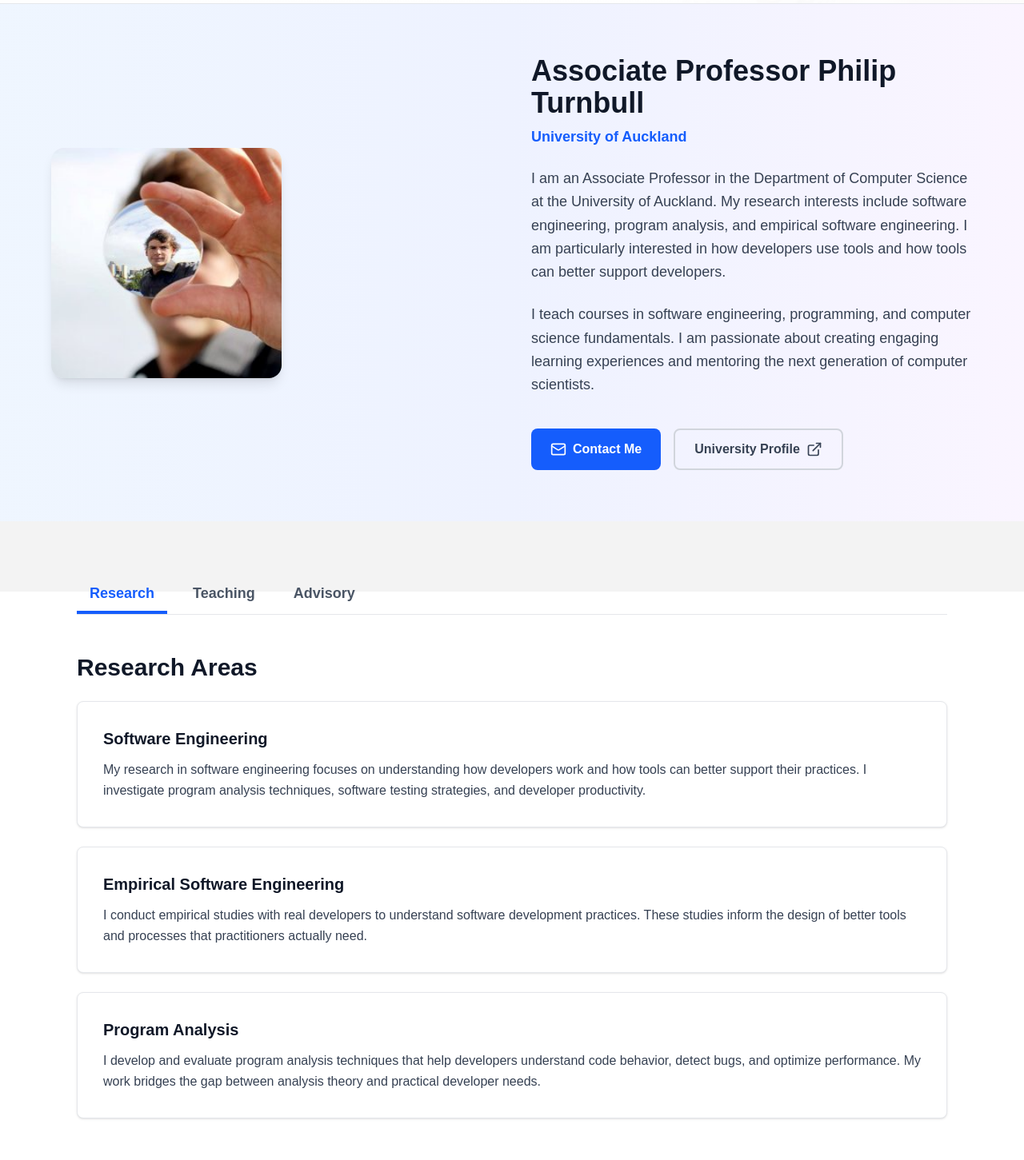
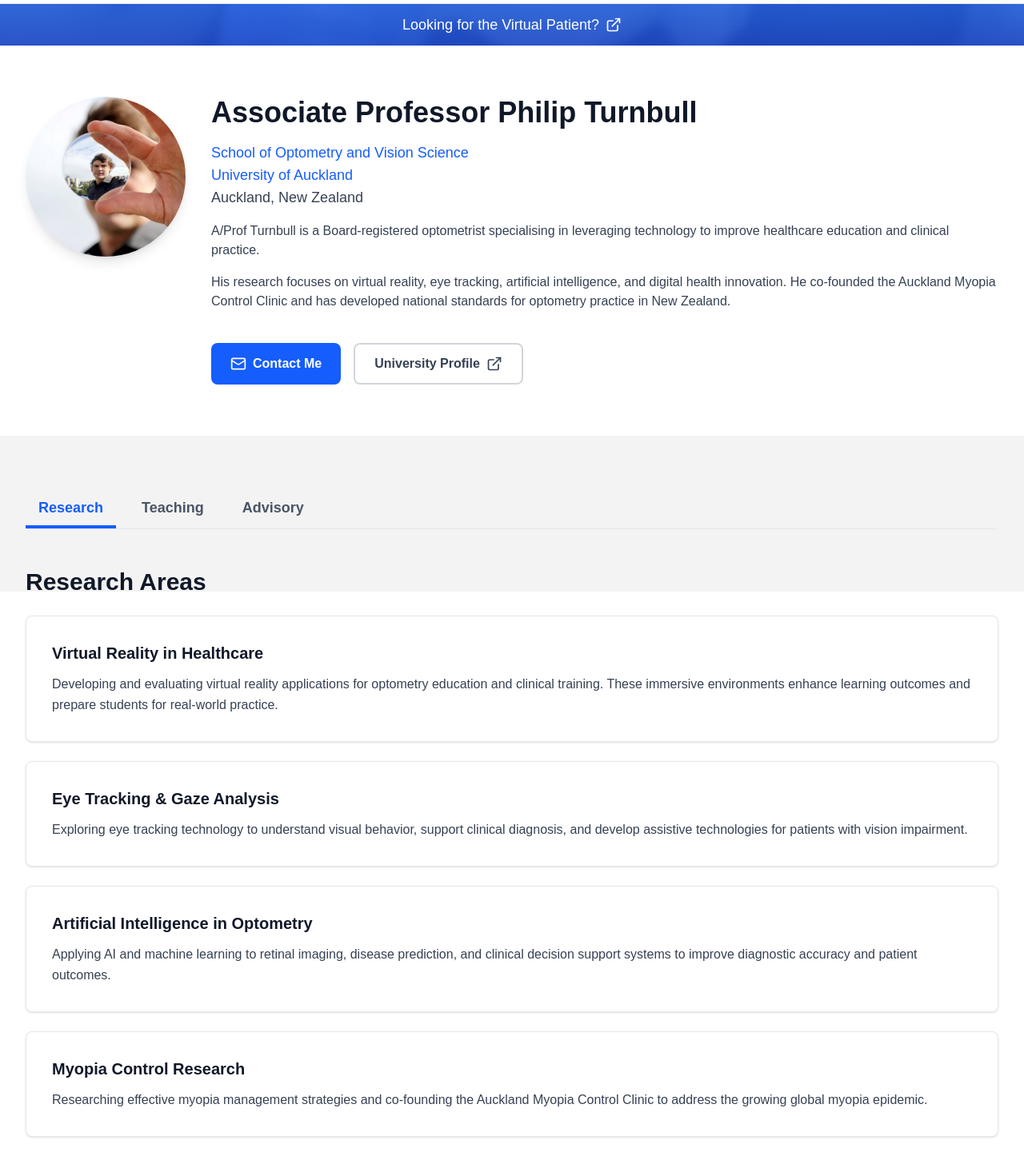
Before and after one commit to fillupt/Work-Website, a Next.js app: page /work in a window 1280 px wide. Shown: the part 60-1511 px from the top of the page at 80% size. Built offline with nearby package versions, Linux system fonts and the light colour scheme.

Commit message:
Update work page with correct optometry information and make it the primary landing page

```diff
--- a/app/components/Header.tsx
+++ b/app/components/Header.tsx
@@ -12,7 +12,6 @@ export default function Header() {
   const { theme, setTheme, isDark } = useTheme();
 
   const navItems = [
-    { href: '/', label: 'Home' },
     { href: '/work', label: 'Work' },
     { href: '/publications', label: 'Publications' },
   ];
--- a/app/work/page.tsx
+++ b/app/work/page.tsx
@@ -1,8 +1,9 @@
 'use client';
 
+import Link from 'next/link';
+import Image from 'next/image';
 import { useState } from 'react';
-import Image from 'next/image';
-import { Mail, ExternalLink } from 'lucide-react';
+import { Mail, ExternalLink, BookOpen, GraduationCap, Users } from 'lucide-react';
 
 const WorkPage = () => {
   const [activeTab, setActiveTab] = useState<'research' | 'teaching' | 'advisory'>('research');
@@ -41,40 +42,67 @@ const WorkPage = () => {
     <div className="relative min-h-screen">
       <TextureBackground />
 
+      {/* Hero Section with Virtual Patient Banner */}
+      <section
+        className="bg-blue-600 dark:bg-blue-700 text-white py-3 relative bg-cover bg-center"
+        style={{ backgroundImage: "linear-gradient(rgba(37, 99, 235, 0.85), rgba(29, 78, 216, 0.85)), url('/images/banner1.jpg')" }}
+      >
+        <div className="max-w-7xl mx-auto px-4 sm:px-6 lg:px-8">
+          <Link href="https://virtualpatient.co.nz" target="_blank" rel="noopener noreferrer" className="flex items-center justify-center gap-2 hover:opacity-90 transition-opacity">
+            <span className="text-lg">Looking for the Virtual Patient?</span>
+            <ExternalLink className="w-5 h-5" />
+          </Link>
+        </div>
+      </section>
+
       {/* About Me Section */}
-      <section className="relative w-full bg-gradient-to-r from-blue-50 via-indigo-50 to-purple-50 dark:from-blue-900/20 dark:via-indigo-900/20 dark:to-purple-900/20 py-16 px-4 sm:px-6 lg:px-8">
-        <div className="max-w-6xl mx-auto">
-          <div className="grid grid-cols-1 md:grid-cols-2 gap-12 items-center">
+      <section className="relative z-10 bg-white dark:bg-gray-900 py-16 px-4 sm:px-6 lg:px-8">
+        <div className="max-w-7xl mx-auto">
+          <div className="flex flex-col md:flex-row gap-8 items-start">
             {/* Profile Image */}
-            <div className="flex justify-center md:justify-start">
-              <div className="relative w-72 h-72 rounded-2xl overflow-hidden shadow-lg">
+            <div className="flex-shrink-0">
               <Image
                 src="/images/profile-photo.jpg"
-                  alt="Philip Turnbull"
-                  fill
-                  className="object-cover"
+                alt="Associate Professor Philip Turnbull"
+                width={200}
+                height={200}
+                className="rounded-full shadow-lg"
                 priority
               />
             </div>
-            </div>
 
             {/* Bio */}
-            <div className="space-y-6">
-              <div>
-                <h1 className="text-4xl font-bold text-gray-900 dark:text-white mb-2">
+            <div className="flex-1">
+              <h1 className="text-4xl font-bold text-gray-900 dark:text-white mb-4">
                 Associate Professor Philip Turnbull
               </h1>
-                <p className="text-lg text-blue-600 dark:text-blue-400 font-semibold">
+              <p className="text-lg text-gray-700 dark:text-gray-300 mb-4">
+                <a
+                  href="https://www.auckland.ac.nz/en/science/about-the-faculty/school-of-optometry-and-vision-science.html"
+                  target="_blank"
+                  rel="noopener noreferrer"
+                  className="text-blue-600 dark:text-blue-400 hover:text-blue-800 dark:hover:text-blue-300 hover:underline"
+                >
+                  School of Optometry and Vision Science
+                </a>
+                <br/>
+                <a
+                  href="https://www.auckland.ac.nz/"
+                  target="_blank"
+                  rel="noopener noreferrer"
+                  className="text-blue-600 dark:text-blue-400 hover:text-blue-800 dark:hover:text-blue-300 hover:underline"
+                >
                   University of Auckland
+                </a><br /> Auckland, New Zealand
               </p>
-              </div>
-
-              <p className="text-gray-700 dark:text-gray-300 text-lg leading-relaxed">
-                I am an Associate Professor in the Department of Computer Science at the University of Auckland. My research interests include software engineering, program analysis, and empirical software engineering. I am particularly interested in how developers use tools and how tools can better support developers.
+              <p className="text-gray-700 dark:text-gray-300 mb-4">
+                A/Prof Turnbull is a Board-registered optometrist specialising in
+                leveraging technology to improve healthcare education and clinical practice.
               </p>
-
-              <p className="text-gray-700 dark:text-gray-300 text-lg leading-relaxed">
-                I teach courses in software engineering, programming, and computer science fundamentals. I am passionate about creating engaging learning experiences and mentoring the next generation of computer scientists.
+              <p className="text-gray-700 dark:text-gray-300 mb-6">
+                His research focuses on virtual reality, eye tracking, artificial intelligence,
+                and digital health innovation. He co-founded the Auckland Myopia Control Clinic
+                and has developed national standards for optometry practice in New Zealand.
               </p>
 
               <div className="flex gap-4 pt-4">
@@ -101,7 +129,7 @@ const WorkPage = () => {
       </section>
 
       {/* Tabs Section */}
-      <section className="relative z-10 max-w-6xl mx-auto px-4 sm:px-6 lg:px-8 py-16">
+      <section className="relative z-10 max-w-7xl mx-auto px-4 sm:px-6 lg:px-8 py-16">
         {/* Tab Navigation */}
         <div className="flex gap-4 mb-12 border-b border-gray-200 dark:border-gray-800">
           {tabs.map((tab) => (
@@ -134,28 +162,37 @@ const WorkPage = () => {
                 <div className="space-y-6">
                   <div className="bg-white dark:bg-gray-800 rounded-lg p-8 shadow-sm border border-gray-200 dark:border-gray-700">
                     <h3 className="text-xl font-semibold text-gray-900 dark:text-white mb-3">
-                      Software Engineering
+                      Virtual Reality in Healthcare
                     </h3>
                     <p className="text-gray-700 dark:text-gray-300 leading-relaxed">
-                      My research in software engineering focuses on understanding how developers work and how tools can better support their practices. I investigate program analysis techniques, software testing strategies, and developer productivity.
+                      Developing and evaluating virtual reality applications for optometry education and clinical training. These immersive environments enhance learning outcomes and prepare students for real-world practice.
                     </p>
                   </div>
 
                   <div className="bg-white dark:bg-gray-800 rounded-lg p-8 shadow-sm border border-gray-200 dark:border-gray-700">
                     <h3 className="text-xl font-semibold text-gray-900 dark:text-white mb-3">
-                      Empirical Software Engineering
+                      Eye Tracking & Gaze Analysis
                     </h3>
                     <p className="text-gray-700 dark:text-gray-300 leading-relaxed">
-                      I conduct empirical studies with real developers to understand software development practices. These studies inform the design of better tools and processes that practitioners actually need.
+                      Exploring eye tracking technology to understand visual behavior, support clinical diagnosis, and develop assistive technologies for patients with vision impairment.
                     </p>
                   </div>
 
                   <div className="bg-white dark:bg-gray-800 rounded-lg p-8 shadow-sm border border-gray-200 dark:border-gray-700">
                     <h3 className="text-xl font-semibold text-gray-900 dark:text-white mb-3">
-                      Program Analysis
+                      Artificial Intelligence in Optometry
                     </h3>
                     <p className="text-gray-700 dark:text-gray-300 leading-relaxed">
-                      I develop and evaluate program analysis techniques that help developers understand code behavior, detect bugs, and optimize performance. My work bridges the gap between analysis theory and practical developer needs.
+                      Applying AI and machine learning to retinal imaging, disease prediction, and clinical decision support systems to improve diagnostic accuracy and patient outcomes.
+                    </p>
+                  </div>
+
+                  <div className="bg-white dark:bg-gray-800 rounded-lg p-8 shadow-sm border border-gray-200 dark:border-gray-700">
+                    <h3 className="text-xl font-semibold text-gray-900 dark:text-white mb-3">
+                      Myopia Control Research
+                    </h3>
+                    <p className="text-gray-700 dark:text-gray-300 leading-relaxed">
+                      Researching effective myopia management strategies and co-founding the Auckland Myopia Control Clinic to address the growing global myopia epidemic.
                     </p>
                   </div>
                 </div>
@@ -167,17 +204,15 @@ const WorkPage = () => {
                 </h2>
                 <div className="bg-blue-50 dark:bg-blue-900/20 rounded-lg p-8 border border-blue-200 dark:border-blue-800">
                   <p className="text-gray-700 dark:text-gray-300 mb-4">
-                    For a complete list of my publications, please visit my profile on the University website or contact me directly.
+                    For a complete list of my publications, please visit the Publications page.
                   </p>
-                  <a
-                    href="https://www.auckland.ac.nz"
-                    target="_blank"
-                    rel="noopener noreferrer"
+                  <Link
+                    href="/publications"
                     className="inline-flex items-center gap-2 text-blue-600 dark:text-blue-400 hover:text-blue-700 dark:hover:text-blue-300 font-semibold"
                   >
                     View Full Publication List
                     <ExternalLink size={18} />
-                  </a>
+                  </Link>
                 </div>
               </div>
             </div>
@@ -188,42 +223,51 @@ const WorkPage = () => {
             <div className="space-y-12 animate-fadeIn">
               <div>
                 <h2 className="text-3xl font-bold text-gray-900 dark:text-white mb-6">
-                  Teaching
+                  Teaching & Education
                 </h2>
                 <p className="text-gray-700 dark:text-gray-300 text-lg mb-8">
-                  I am passionate about teaching and mentoring students in computer science. My courses emphasize both theoretical foundations and practical skills.
+                  I am passionate about educating the next generation of optometrists and healthcare professionals. My teaching emphasizes both theoretical knowledge and practical clinical skills, with a focus on technology-enhanced learning.
                 </p>
               </div>
 
               <div>
                 <h3 className="text-2xl font-semibold text-gray-900 dark:text-white mb-6">
-                  Current Courses
+                  Teaching Areas
                 </h3>
                 <div className="space-y-4">
                   <div className="bg-white dark:bg-gray-800 rounded-lg p-6 shadow-sm border border-gray-200 dark:border-gray-700 hover:shadow-md transition-shadow">
                     <h4 className="text-lg font-semibold text-gray-900 dark:text-white mb-2">
-                      Software Engineering
+                      Undergraduate Optometry
                     </h4>
                     <p className="text-gray-600 dark:text-gray-400">
-                      Advanced course covering software design, testing, and project management practices used in professional software development.
+                      Teaching core optometry courses covering clinical examination techniques, pathology, and patient management to undergraduate students.
                     </p>
                   </div>
 
                   <div className="bg-white dark:bg-gray-800 rounded-lg p-6 shadow-sm border border-gray-200 dark:border-gray-700 hover:shadow-md transition-shadow">
                     <h4 className="text-lg font-semibold text-gray-900 dark:text-white mb-2">
-                      Programming Fundamentals
+                      Postgraduate Programs
                     </h4>
                     <p className="text-gray-600 dark:text-gray-400">
-                      Introduction to computer programming for first-year students, focusing on problem-solving and coding practices.
+                      Supervising advanced clinical training and research programs for students pursuing specializations in optometry.
                     </p>
                   </div>
 
                   <div className="bg-white dark:bg-gray-800 rounded-lg p-6 shadow-sm border border-gray-200 dark:border-gray-700 hover:shadow-md transition-shadow">
                     <h4 className="text-lg font-semibold text-gray-900 dark:text-white mb-2">
-                      Data Structures and Algorithms
+                      Clinical Decision-Making
                     </h4>
                     <p className="text-gray-600 dark:text-gray-400">
-                      Core course on fundamental data structures and algorithmic thinking essential for computer science.
+                      Developing courses and simulations to enhance students' clinical decision-making and diagnostic reasoning skills.
+                    </p>
+                  </div>
+
+                  <div className="bg-white dark:bg-gray-800 rounded-lg p-6 shadow-sm border border-gray-200 dark:border-gray-700 hover:shadow-md transition-shadow">
+                    <h4 className="text-lg font-semibold text-gray-900 dark:text-white mb-2">
+                      Virtual Patient Platform
+                    </h4>
+                    <p className="text-gray-600 dark:text-gray-400">
+                      Developing and teaching with the Virtual Patient platform to provide immersive, interactive learning experiences for optometry students.
                     </p>
                   </div>
                 </div>
@@ -234,7 +278,7 @@ const WorkPage = () => {
                   Student Supervision
                 </h3>
                 <p className="text-gray-700 dark:text-gray-300">
-                  I actively supervise Honours and Masters students on research projects related to software engineering and program analysis. If you're interested in working with me, please get in touch!
+                  I actively supervise Honours and Masters students on research projects. If you're interested in working with me on topics related to technology in optometry, healthcare education, or myopia management, please get in touch!
                 </p>
               </div>
             </div>
@@ -245,51 +289,51 @@ const WorkPage = () => {
             <div className="space-y-12 animate-fadeIn">
               <div>
                 <h2 className="text-3xl font-bold text-gray-900 dark:text-white mb-6">
-                  Consulting & Advisory
+                  Advisory & Professional Service
                 </h2>
                 <p className="text-gray-700 dark:text-gray-300 text-lg">
-                  Beyond my academic work, I provide consulting and advisory services to help organizations improve their software development practices and processes.
+                  Beyond my academic role, I provide advisory services to professional organizations, regulatory bodies, and healthcare providers to advance optometry practice and education standards.
                 </p>
               </div>
 
               <div>
                 <h3 className="text-2xl font-semibold text-gray-900 dark:text-white mb-6">
-                  Services
+                  Advisory Roles
                 </h3>
                 <div className="grid grid-cols-1 md:grid-cols-2 gap-6">
                   <div className="bg-white dark:bg-gray-800 rounded-lg p-6 shadow-sm border border-gray-200 dark:border-gray-700">
                     <h4 className="text-lg font-semibold text-gray-900 dark:text-white mb-3">
-                      Process Improvement
+                      ODOB Advisor & Researcher
                     </h4>
                     <p className="text-gray-600 dark:text-gray-400">
-                      Help teams optimize their software development processes, from requirements through deployment and maintenance.
+                      Advising the Optometrists and Dispensing Opticians Board on standards, education requirements, and professional development.
                     </p>
                   </div>
 
                   <div className="bg-white dark:bg-gray-800 rounded-lg p-6 shadow-sm border border-gray-200 dark:border-gray-700">
                     <h4 className="text-lg font-semibold text-gray-900 dark:text-white mb-3">
-                      Tool Evaluation & Selection
+                      CAA Vision Standards
                     </h4>
                     <p className="text-gray-600 dark:text-gray-400">
-                      Evaluate and recommend software tools that fit your team's specific needs and workflow.
+                      Contributing to Civil Aviation Authority standards for vision requirements and assessments in aviation safety.
                     </p>
                   </div>
 
                   <div className="bg-white dark:bg-gray-800 rounded-lg p-6 shadow-sm border border-gray-200 dark:border-gray-700">
                     <h4 className="text-lg font-semibold text-gray-900 dark:text-white mb-3">
-                      Team Training & Workshops
+                      Expert Witness Services
                     </h4>
                     <p className="text-gray-600 dark:text-gray-400">
-                      Conduct training sessions and workshops on software engineering best practices for your development team.
+                      Providing expert opinion on optometry-related matters in legal cases and professional disputes.
                     </p>
                   </div>
 
                   <div className="bg-white dark:bg-gray-800 rounded-lg p-6 shadow-sm border border-gray-200 dark:border-gray-700">
                     <h4 className="text-lg font-semibold text-gray-900 dark:text-white mb-3">
-                      Research Collaboration
+                      Policy Development
                     </h4>
                     <p className="text-gray-600 dark:text-gray-400">
-                      Collaborate on research projects that combine academic rigor with practical industry insights.
+                      Helping develop policy and best practice guidelines for optometry education and clinical practice in New Zealand and internationally.
                     </p>
                   </div>
                 </div>
@@ -297,7 +341,7 @@ const WorkPage = () => {
 
               <div className="bg-gradient-to-r from-blue-50 to-indigo-50 dark:from-blue-900/20 dark:to-indigo-900/20 rounded-lg p-8 border border-blue-200 dark:border-blue-800">
                 <h3 className="text-xl font-semibold text-gray-900 dark:text-white mb-4">
-                  Interested in Working Together?
+                  Interested in Collaborating?
                 </h3>
                 <p className="text-gray-700 dark:text-gray-300 mb-6">
                   I'm always interested in discussing how my expertise can help your organization or research initiatives. Let's connect!
@@ -307,7 +351,7 @@ const WorkPage = () => {
                   className="inline-flex items-center gap-2 px-6 py-3 bg-blue-600 hover:bg-blue-700 dark:bg-blue-500 dark:hover:bg-blue-600 text-white rounded-lg font-semibold transition-colors"
                 >
                   <Mail size={20} />
-                  Contact Phil
+                  Contact Philip
                 </a>
               </div>
             </div>
```
Lines whose indentation alone changed are shown as unchanged.
